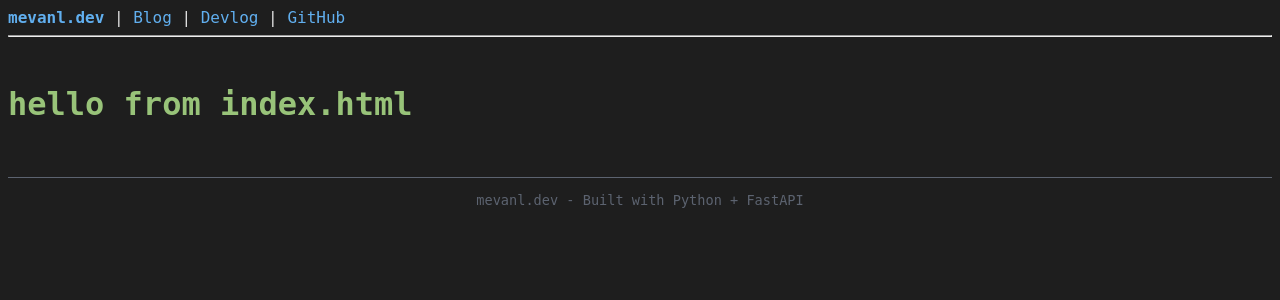
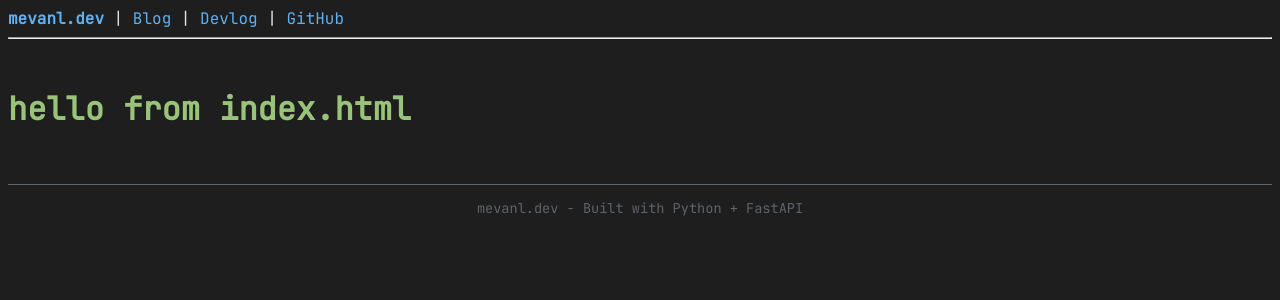
Before and after one commit to mevanl/mevanl-site, a FastAPI app: page / in a window 1280 px wide. Shown: the top 300 px of the page. Run offline with FastAPI, Linux system fonts and the light colour scheme.

Commit message:
Added JetBrainsMono font

```diff
--- a/app/templates/base.html
+++ b/app/templates/base.html
@@ -7,6 +7,7 @@
 
     <title>{% block title %} - mevanl.dev {% endblock %}</title>
     <link rel="stylesheet" href="/static/style.css">
+    <link href="https://fonts.googleapis.com/css2?family=JetBrains+Mono&display=swap" rel="stylesheet">
 </head>
 
 <body>
```
